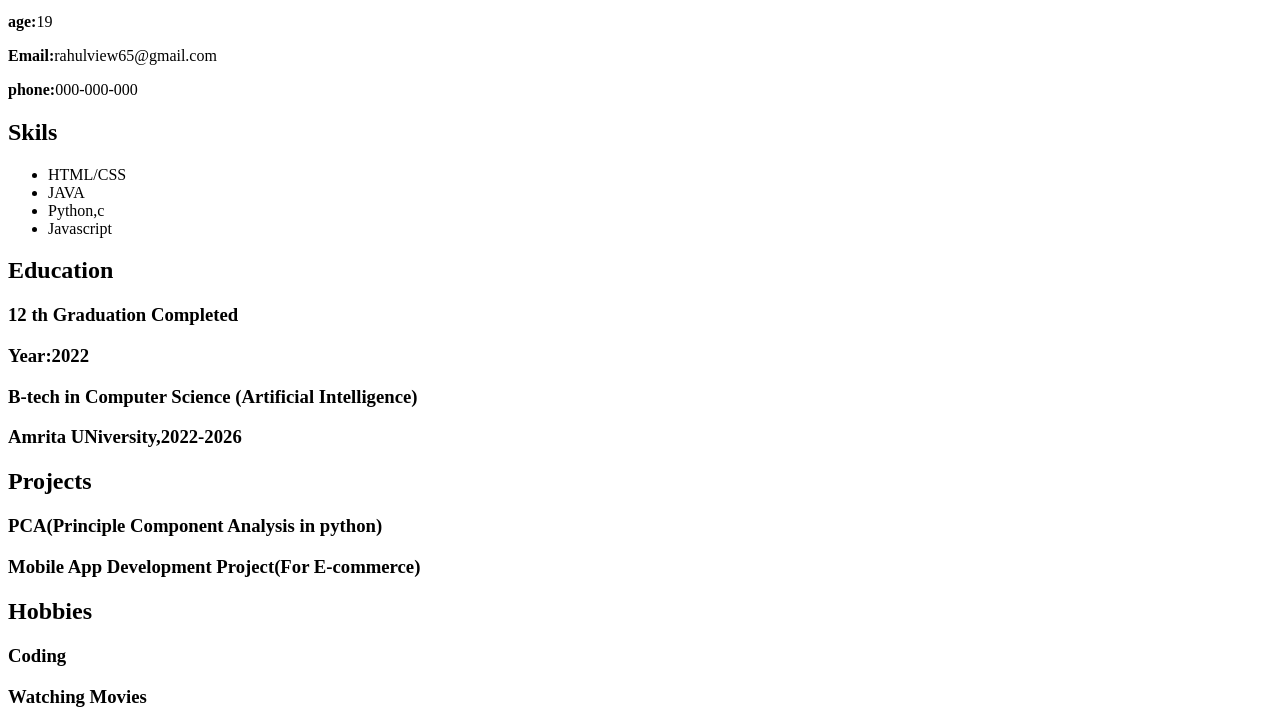
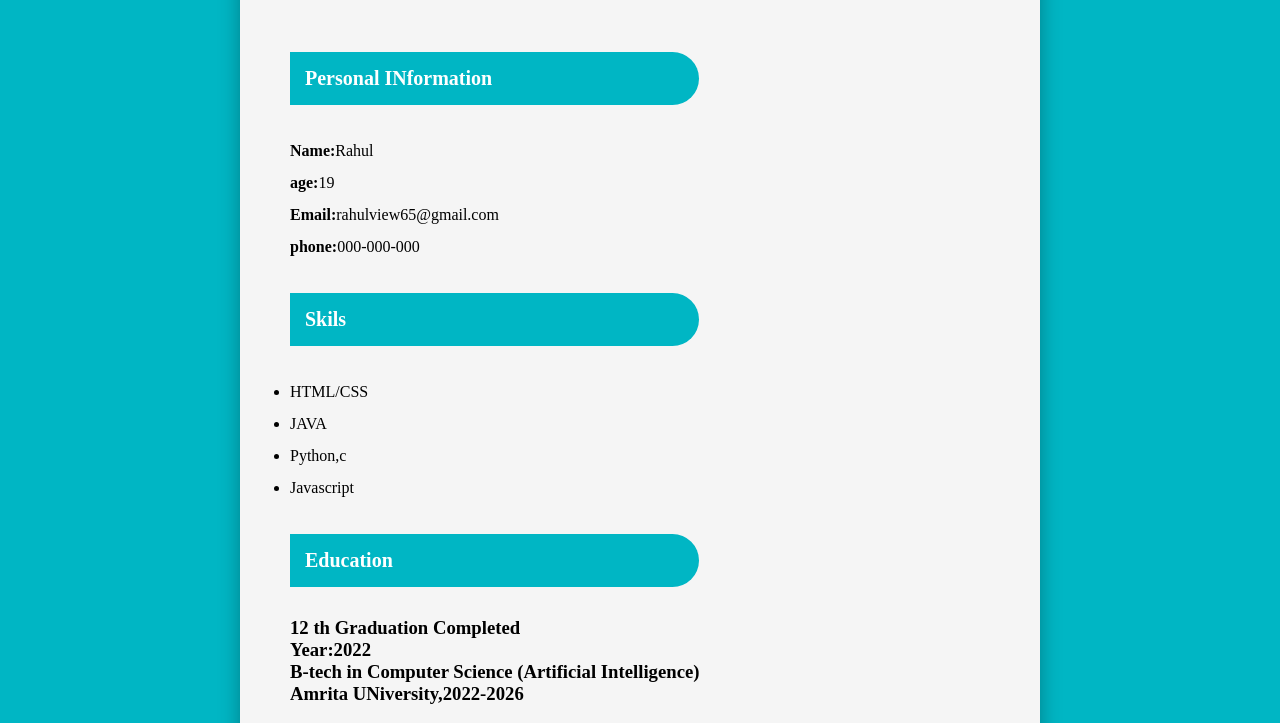
Before and after one commit to RAHULN6688/Rahul_Resume.github.io, a plain HTML site: page index.html in a window 1280 px wide. Shown: the part 502-1225 px from the top of the page. Drawn offline with Linux system fonts and the light colour scheme.

Commit message:
Update index.html

```diff
--- a/index.html
+++ b/index.html
@@ -4,7 +4,7 @@
   <meta charset="UTF-8">
   <meta name="viewport" content="width=device-width, initial-scale=1.0">
   <title>Resume</title>
-  <link rel="stylesheet" href="/Myprofile/22AIE-115_CSS.css">
+  <link rel="stylesheet" href="PROFILE.css">
 </head>
 <body>
       <div class="container">
```
